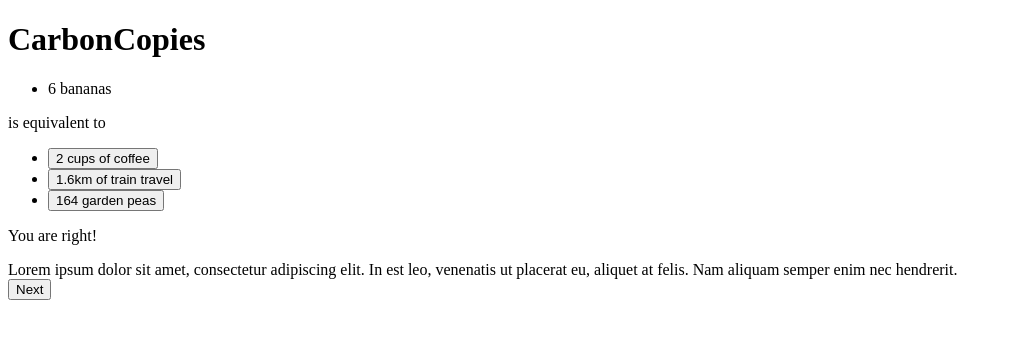
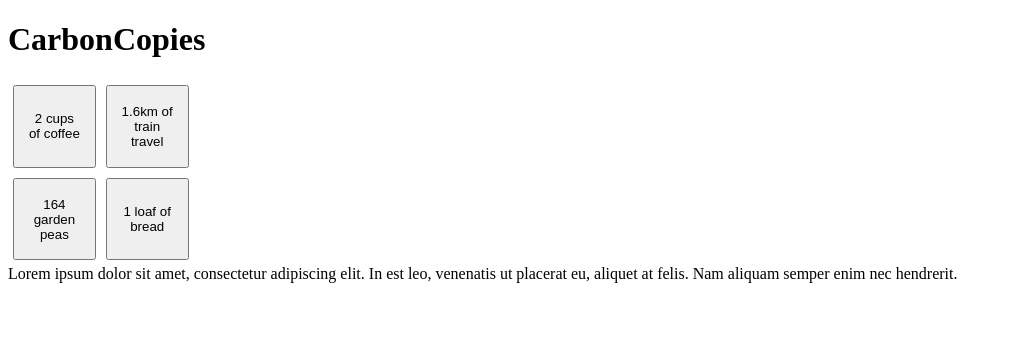
Before and after one commit to premasagar/carboncopies, a PHP site: page / in a window 1280 px wide. Shown: the top 339 px of the page, without its empty margins (0-1012 px from the left). Run offline with PHP 8.4, Linux system fonts and the light colour scheme.

Commit message:
rejigged buttons

```diff
--- a/carboncopy.js
+++ b/carboncopy.js
@@ -1,34 +1,47 @@
-var comparison = jQuery(".comparison"),
-    items = jQuery("li", comparison),
-    buttons = jQuery("button", comparison),
-    next = jQuery(".next"),
+var root = jQuery(".carboncopies"),
+    items = jQuery(".items li", root),
+    buttons = jQuery("button", items),
+    next = jQuery(".next", root),
+    result = jQuery(".result", root),
     correctAnswer = 1;
 
 function resetButtons(){
-    items.each(function(i, item){
-        jQuery(item)
-            .removeClass("selected")
-            .removeClass("correct")
-            .removeClass("incorrect");
-    });
+    next.addClass("inactive");
+    result.addClass("inactive");
+
+    items
+        .removeClass("selected")
+        .removeClass("correct")
+        .removeClass("incorrect")
+
+    buttons.attr("disabled", null);
 }
 
 buttons.click(function(){
     var btn = jQuery(this),
-        parent = btn.parents("li").eq(0);
+        parent = btn.parents("li").eq(0),
+        isCorrect = false;
 
     parent.addClass("selected");
     items.each(function(i, item){
-        jQuery(item).addClass(
-            i === correctAnswer ?
-                "correct" :
-                "incorrect"
-        );
+        if (i === correctAnswer){
+            isCorrect = true;
+        }
+        jQuery(item)
+            .addClass(isCorrect ? "correct" :"incorrect");
     });
-    next.removeClass("inactive");
+
+    result
+        .text(isCorrect ? "You are right!" : "Nope. That's not it")
+        .removeClass("inactive");
+
+    next
+        .removeClass("inactive");
+
+    buttons
+        .attr("disabled", "disabled");
 });
 
 next.click(function(){
-    next.addClass("inactive");
     resetButtons();
 });
--- a/index.html
+++ b/index.html
@@ -5,47 +5,43 @@
   <title>CarbonCopies</title>
   <link rel=stylesheet href="style.css">
 </head>
-<body>
+<body class=carboncopies>
     <h1>CarbonCopies</h1>
-
-    <ul class=objects>
+    <ul class=items>
         <li>
-            <span class=quantity>6</span>
-            <span class=object>bananas</span>
-        </li>
-    </ul>
-
-    <span class=equivalent>is equivalent to</span>
-
-    <ul class=comparison>
-        <li>
-            <button>
+            <button title="lorem ipsum">
                 <span class=quantity>2</span>
-                <span class=object>cups of coffee</span>
+                <span class=item>cups of coffee</span>
             </button>
         </li>
 
         <li>
-            <button>
+            <button title="lorem ipsum">
                 <span class=quantity>1.6km</span>
                 <span class=conjunction>of</span>
-                <span class=object>train travel</span>
+                <span class=item>train travel</span>
             </button>
         </li>
 
         <li>
-            <button>
+            <button title="lorem ipsum">
                 <span class=quantity>164</span>
-                <span class=object>garden peas</span>
+                <span class=item>garden peas</span>
+            </button>
+        </li>
+
+        <li>
+            <button title="lorem ipsum">
+                <span class=quantity>1</span>
+                <span class=item>loaf of bread</span>
             </button>
         </li>
     </ul>
 
-    <p class=result>You are right!</p>
+    <p class="result inactive"></p>
+    <button class="next inactive">Next</button>
 
     <div class=extra-info>Lorem ipsum dolor sit amet, consectetur adipiscing elit. In est leo, venenatis ut placerat eu, aliquet at felis. Nam aliquam semper enim nec hendrerit.</div>
-
-    <button class="next inactive">Next</button>
 
   <script src="jquery.js"></script>
   <script src="carboncopy.js"></script>
--- a/style.css
+++ b/style.css
@@ -1,12 +1,36 @@
-.correct button {
+.items {
+    list-style-type:none;
+    padding:0;
+    margin:0;
+    overflow:auto;
+    width:12.8em;
+}
+.items button {
+    width:6.2em;
+    padding:1em;
+    float:left;
+    height:6.2em;
+    margin:0.38em;
+}
+.items .correct button {
     background-color:green;
 }
-.incorrect button {
+.items .incorrect button {
     background-color:red;
 }
-.selected button {
+.items .selected button {
     border:3px solid blue;
 }
-.next .inactive {
+.items button:not([disabled]){
+    cursor:pointer;
+}
+
+.inactive {
     display:none;
 }
+.result.correct {
+    color:green;
+}
+.result.incorrect {
+    color:red;
+}
```
